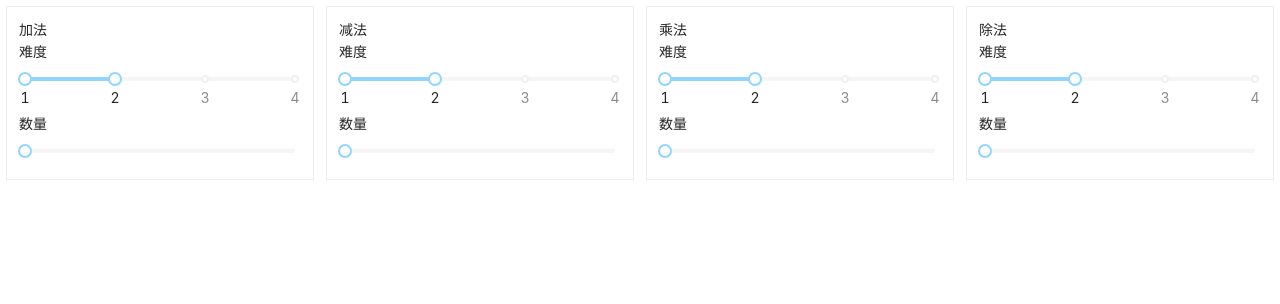
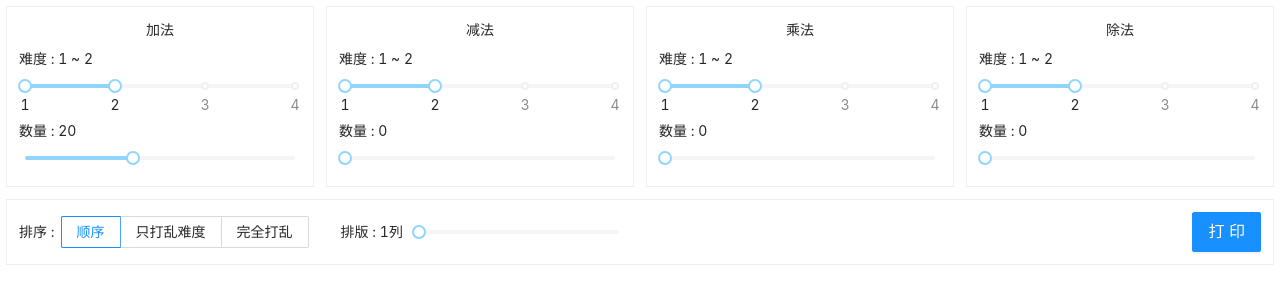
Before and after one commit to rinick/arithmetic, a React (Vite) app: page / in a window 1280 px wide. Shown: the top 304 px of the page. Built offline with nearby package versions, Linux system fonts and the light colour scheme.

Commit message:
basic problem algorithm

```diff
--- a/src/App.tsx
+++ b/src/App.tsx
@@ -1,95 +1,157 @@
 import React from 'react';
 import {LabelSlider} from './components';
+import {Button, Radio} from 'antd';
+import {Pool} from './problem';
 
 const difficultyMarks = {
   1: '1',
+  1.5: '',
   2: '2',
+  2.5: '',
   3: '3',
+  3.5: '',
   4: '4',
 };
 
-export default class App extends React.Component<any, any> {
-  onRangeChange = (label: string, values: [number, number]) => {};
-  onCountChange = (label: string, count: number) => {};
+interface Settings {
+  addLevel: [number, number];
+  addCount: number;
+  subtractLevel: [number, number];
+  subtractCount: number;
+  multiplyLevel: [number, number];
+  multiplyCount: number;
+  divideLevel: [number, number];
+  divideCount: number;
+  sort: 'all' | 'type' | 'none';
+  column: number;
+}
+
+function loadSettings(): Settings {
+  const defaultSettings: Settings = {
+    addLevel: [1, 2],
+    addCount: 20,
+    subtractLevel: [1, 2],
+    subtractCount: 0,
+    multiplyLevel: [1, 2],
+    multiplyCount: 0,
+    divideLevel: [1, 2],
+    divideCount: 0,
+    sort: 'all',
+    column: 1,
+  };
+  return defaultSettings;
+}
+
+interface State {
+  settings: Settings;
+}
+
+export default class App extends React.Component<any, State> {
+  state = {settings: loadSettings()};
+
+  onValueChange = (label: string, values: any) => {
+    this.setState((state: State) => {
+      return {settings: {...state.settings, [label]: values}};
+    });
+  };
 
   render() {
+    let {settings} = this.state;
     return (
       <div className="tools">
         <div className="config">
-          <div>加法</div>
+          <h4>加法</h4>
           <div>
-            难度
+            难度 : {settings.addLevel.join(' ~ ')}
             <LabelSlider
               label="addLevel"
-              defaultValue={[1, 2]}
+              range
+              settings={settings}
               min={1}
               max={4}
               step={0.1}
               marks={difficultyMarks}
-              onRangeChange={this.onRangeChange}
+              onValueChange={this.onValueChange}
             />
           </div>
           <div>
-            数量
-            <LabelSlider label="addCount" defaultValue={0} max={50} onValueChange={this.onCountChange} />
+            数量 : {settings.addCount}
+            <LabelSlider label="addCount" settings={settings} max={50} onValueChange={this.onValueChange} />
           </div>
         </div>
         <div className="config">
-          <div>减法</div>
+          <h4>减法</h4>
           <div>
-            难度
+            难度 : {settings.subtractLevel.join(' ~ ')}
             <LabelSlider
               label="subtractLevel"
-              defaultValue={[1, 2]}
+              range
+              settings={settings}
               min={1}
               max={4}
               step={0.1}
               marks={difficultyMarks}
-              onRangeChange={this.onRangeChange}
+              onValueChange={this.onValueChange}
             />
           </div>
           <div>
-            数量
-            <LabelSlider label="subtractCount" defaultValue={0} max={50} onValueChange={this.onCountChange} />
+            数量 : {settings.subtractCount}
+            <LabelSlider label="subtractCount" settings={settings} max={50} onValueChange={this.onValueChange} />
           </div>
         </div>
         <div className="config">
-          <div>乘法</div>
+          <h4>乘法</h4>
           <div>
-            难度
+            难度 : {settings.multiplyLevel.join(' ~ ')}
             <LabelSlider
               label="multiplyLevel"
-              defaultValue={[1, 2]}
+              range
+              settings={settings}
               min={1}
               max={4}
               step={0.1}
               marks={difficultyMarks}
-              onRangeChange={this.onRangeChange}
+              onValueChange={this.onValueChange}
             />
           </div>
           <div>
-            数量
-            <LabelSlider label="multiplyCount" defaultValue={0} max={50} onValueChange={this.onCountChange} />
+            数量 : {settings.multiplyCount}
+            <LabelSlider label="multiplyCount" settings={settings} max={50} onValueChange={this.onValueChange} />
           </div>
         </div>
         <div className="config">
-          <div>除法</div>
+          <h4>除法</h4>
           <div>
-            难度
+            难度 : {settings.divideLevel.join(' ~ ')}
             <LabelSlider
               label="divideLevel"
-              defaultValue={[1, 2]}
+              range
+              settings={settings}
               min={1}
               max={4}
               step={0.1}
               marks={difficultyMarks}
-              onRangeChange={this.onRangeChange}
+              onValueChange={this.onValueChange}
             />
           </div>
           <div>
-            数量
-            <LabelSlider label="divideCount" defaultValue={0} max={50} onValueChange={this.onCountChange} />
+            数量 : {settings.divideCount}
+            <LabelSlider label="divideCount" settings={settings} max={50} onValueChange={this.onValueChange} />
           </div>
+        </div>
+        <div className="tool-foot">
+          排序 :
+          <Radio.Group value={settings.sort}>
+            <Radio.Button value="all">顺序</Radio.Button>
+            <Radio.Button value="type">只打乱难度</Radio.Button>
+            <Radio.Button value="none">完全打乱</Radio.Button>
+          </Radio.Group>
+          排版 : {settings['column']}列
+          <LabelSlider label="column" settings={settings} min={1} max={10} onValueChange={this.onValueChange} />
+          <div className="spacer" />
+          <Button type="primary" size="large">
+            打印
+          </Button>
         </div>
       </div>
     );
--- a/src/components.tsx
+++ b/src/components.tsx
@@ -4,22 +4,20 @@ import {SliderProps} from 'antd/lib/slider';
 
 interface LabelSliderProps extends SliderProps {
   label: string;
-  onRangeChange?(label: string, values: [number, number]): void;
-  onValueChange?(label: string, value: number): void;
+  settings: any;
+  onValueChange?(label: string, value: any): void;
 }
 
 export class LabelSlider extends React.PureComponent<LabelSliderProps> {
-  onChange = (values: number | [number, number]) => {
-    let {label, onValueChange, onRangeChange} = this.props;
-    if (onRangeChange) {
-      onRangeChange(label, values as [number, number]);
-    } else if (onValueChange) {
-      onValueChange(label, values as number);
+  onChange = (value: number | [number, number]) => {
+    let {label, onValueChange} = this.props;
+    if (onValueChange) {
+      onValueChange(label, value);
     }
   };
 
   render() {
-    let {label, onValueChange, onRangeChange, ...p} = this.props;
-    return <Slider {...p} range={onRangeChange != null} onChange={this.onChange} />;
+    let {label, settings, onValueChange, ...p} = this.props;
+    return <Slider {...p} value={settings[label]} onChange={this.onChange} />;
   }
 }
--- a/src/index.css
+++ b/src/index.css
@@ -1,3 +1,10 @@
+body {
+  /*font-family: 'PingFang SC', 'Hiragino Sans GB', 'Microsoft YaHei', 'WenQuanYi Micro Hei', Roboto, -apple-system,*/
+  /*  BlinkMacSystemFont, 'Segoe UI', 'Helvetica Neue', Arial, sans-serif, 'Apple Color Emoji', 'Segoe UI Emoji',*/
+  /*  'Segoe UI Symbol';*/
+  font-size: 15px;
+}
+
 .tools {
   display: flex;
   flex-wrap: wrap;
@@ -10,3 +17,30 @@
   padding: 12px;
   border: 1px solid #eee;
 }
+
+h4 {
+  text-align: center;
+  font-weight: bold;
+}
+
+.tool-foot {
+  width: 100%;
+  margin: 6px;
+  padding: 12px;
+  border: 1px solid #eee;
+  display: flex;
+  flex-wrap: wrap;
+  align-items: center;
+}
+
+.tool-foot > .ant-radio-group {
+  margin: 0 32px 0 6px;
+}
+.tool-foot > .ant-slider {
+  margin: 0 16px;
+  width: 200px;
+  min-width: 100px;
+}
+.spacer {
+  flex: 1 1 0;
+}
--- /dev/null
+++ b/src/problem.ts
@@ -0,0 +1,87 @@
+export abstract class Problem {
+  count: number;
+  addCount(): boolean {
+    ++this.count;
+    return true;
+  }
+
+  constructor(public level: number) {}
+
+  abstract generate(pool: Pool): string;
+}
+
+export function d(a: number, b: number) {
+  return Math.floor(Math.random() * (1 + b - a)) + a;
+}
+
+export class Pool {
+  used: Set<string> = new Set<string>();
+  pool: Set<[number, number]> = new Set<[number, number]>();
+
+  constructor() {
+    let result: [number, number][] = [];
+    for (let i = 0; i <= 9; ++i) {
+      for (let j = i; j <= 9; ++j) {
+        if (Math.random() > 0.5) {
+          result.push([i, j]);
+        } else {
+          result.push([j, i]);
+        }
+      }
+    }
+    for (let i = 0; i < result.length; ++i) {
+      let j = Math.floor(Math.random() * result.length);
+      if (i !== j) {
+        [result[i], result[j]] = [result[j], result[i]];
+      }
+    }
+    this.pool = new Set<[number, number]>(result);
+  }
+
+  exists(str: string) {
+    if (this.used.has(str)) {
+      return true;
+    }
+    this.used.add(str);
+    return false;
+  }
+
+  get09(): [number, number] {
+    for (let pair of this.pool) {
+      this.pool.delete(pair);
+      return pair;
+    }
+    return [d(0, 9), d(0, 9)];
+  }
+  get19(): [number, number] {
+    for (let pair of this.pool) {
+      if (pair[0] > 0 && pair[1] > 0) {
+        this.pool.delete(pair);
+        return pair;
+      }
+    }
+    return [d(1, 9), d(1, 9)];
+  }
+  getAdd1(): [number, number] {
+    for (let pair of this.pool) {
+      if (pair[0] > 0 && pair[1] > 0 && pair[0] + pair[1] < 10) {
+        this.pool.delete(pair);
+        return pair;
+      }
+    }
+    let a = d(1, 8);
+    let b = d(a + 1, 9);
+    return [a, b - a];
+  }
+  getAdd1p5(): [number, number] {
+    for (let pair of this.pool) {
+      if (pair[0] > 0 && pair[1] > 0 && pair[0] + pair[1] >= 10) {
+        this.pool.delete(pair);
+        return pair;
+      }
+    }
+    let a = d(1, 8);
+    let b = d(a + 1, 9);
+    return [a, b - a];
+  }
+}
```
Also changed, not shown: src/add.ts (added, +63 -0 lines), tsconfig.json (+10 -17 lines).
